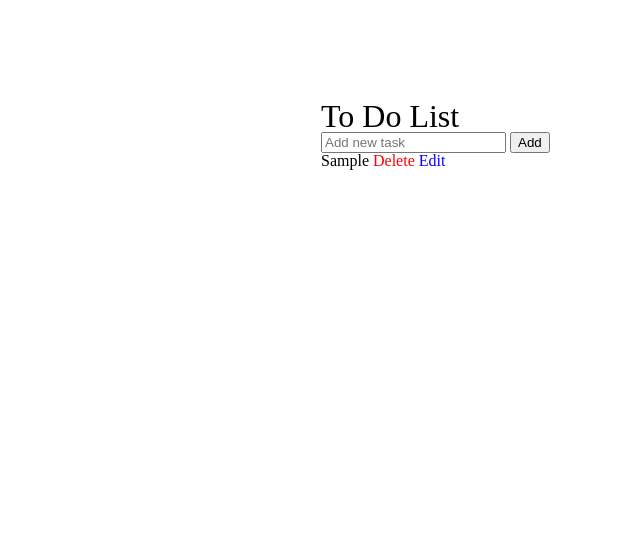
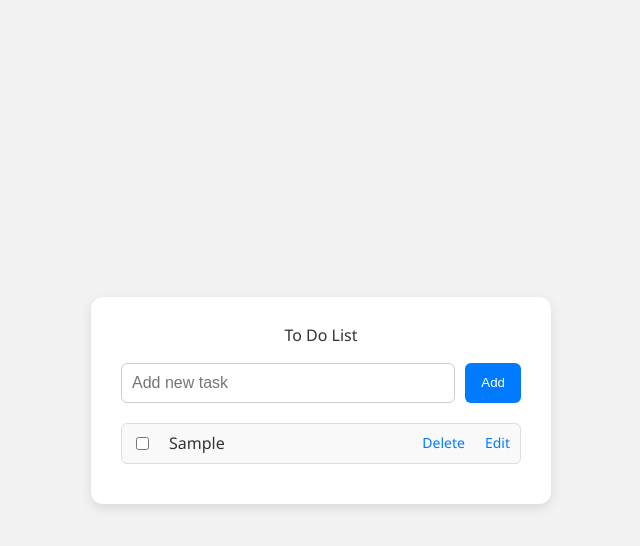
Before and after one commit to henrique-furtado47/atv-todolist-devweb1, a plain HTML site: page index.html in a window 1280 px wide. Both pictures are taken after typing "Sample" into the empty fields and a click on the button "Add". Shown: the whole page, without its empty margins (319-959 px from the left). Drawn offline with Linux system fonts and the light colour scheme.

Commit message:
Add files via upload

```diff
--- a/css/style.css
+++ b/css/style.css
@@ -1,22 +1,123 @@
+/* style.css */
+
+body {
+  font-family: "Segoe UI", Tahoma, Geneva, Verdana, sans-serif;
+  background: #f2f2f2;
+  margin: 0;
+  padding: 0;
+  display: flex;
+  align-items: center;
+  justify-content: center;
+  height: 100vh;
+  overflow-x: hidden;
+}
+
 main {
-  display: flex;
-  justify-content: center;
-  align-items: center;
-  height: 200px; /* Altura para demonstrar a centralização */
+  width: 90%;
+  max-width: 500px;
+  padding: 20px;
+  box-sizing: border-box;
 }
 
 .formulario {
-  position: absolute;
+  background-color: #fff;
+  padding: 30px;
+  border-radius: 12px;
+  box-shadow: 0 4px 12px rgba(0, 0, 0, 0.1);
 }
 
 h1 {
-  font-size: 2rem;
+  text-align: center;
+  margin-bottom: 20px;
+  color: #333;
 }
 
-li .remover {
-  color: red;
+.lista form {
+  display: flex;
+  gap: 10px;
+  margin-bottom: 20px;
+  flex-wrap: wrap;
 }
 
-li .editar {
-  color: blue;
+.lista input[type="text"] {
+  flex: 1;
+  padding: 10px;
+  border: 1px solid #ccc;
+  border-radius: 6px;
+  font-size: 16px;
+  min-width: 0;
 }
+
+.lista button {
+  padding: 10px 16px;
+  background-color: #007bff;
+  color: white;
+  border: none;
+  border-radius: 6px;
+  cursor: pointer;
+  transition: background-color 0.3s;
+}
+
+.lista button:hover {
+  background-color: #0056b3;
+}
+
+.itens {
+  list-style: none;
+  padding: 0;
+  margin: 0;
+}
+
+.itens li {
+  background-color: #f9f9f9;
+  border: 1px solid #ddd;
+  border-radius: 6px;
+  padding: 10px;
+  margin-bottom: 10px;
+  display: flex;
+  align-items: center;
+  justify-content: space-between;
+  gap: 10px;
+  flex-wrap: wrap;
+  word-wrap: break-word;
+  word-break: break-word;
+  overflow-wrap: break-word;
+}
+
+.checkbox {
+  margin-right: 10px;
+}
+
+.texto {
+  flex: 1;
+  font-size: 16px;
+  color: #333;
+  word-break: break-word;
+  flex: 1 1 auto;
+  min-width: 0;
+  transition: all 0.3s ease;
+}
+
+.remover,
+.editar {
+  color: #007bff;
+  cursor: pointer;
+  font-size: 14px;
+  margin-left: 10px;
+  transition: color 0.3s;
+  white-space: nowrap;
+}
+
+.remover:hover {
+  color: #dc3545;
+}
+
+.editar:hover {
+  color: #28a745;
+}
+
+.riscado {
+  text-decoration: line-through;
+  color: #999;
+  transition: all 0.3s ease;
+}
--- a/script.js
+++ b/script.js
@@ -3,25 +3,35 @@ let lista = document.querySelector("#lista");
 
 botao.addEventListener("click", function (evt) {
   evt.preventDefault();
-  console.log("Foi");
   let campo = document.querySelector("input");
   let item = document.createElement("li");
+
+  item.innerHTML = `
+    <input type='checkbox' class='checkbox'>
+    <span class='texto'>${campo.value}</span>
+    <span class='remover'>Delete</span>
+    <span class='editar'>Edit</span>
+  `;
+
   lista.appendChild(item);
-  item.innerHTML =
-    "<span class='texto'>" +
-    campo.value +
-    "</span> <span class='remover'>Delete</span> <span class='editar'>Edit</span>";
   campo.value = "";
 });
 
 lista.addEventListener("click", function (evt) {
-  evt.preventDefault();
   let elemento = evt.target;
-  console.log(elemento.className);
-  if (elemento.className == "remover") {
+
+  if (elemento.className === "remover") {
     elemento.parentElement.remove();
-  } else if (elemento.className == "editar") {
-    elemento.parentElement.querySelector(".texto").contentEditable = true;
-    elemento.parentElement.querySelector(".texto").focus();
+  } else if (elemento.className === "editar") {
+    const texto = elemento.parentElement.querySelector(".texto");
+    texto.contentEditable = true;
+    texto.focus();
+  } else if (elemento.className === "checkbox") {
+    const texto = elemento.parentElement.querySelector(".texto");
+    if (elemento.checked) {
+      texto.classList.add("riscado");
+    } else {
+      texto.classList.remove("riscado");
+    }
   }
 });
```
